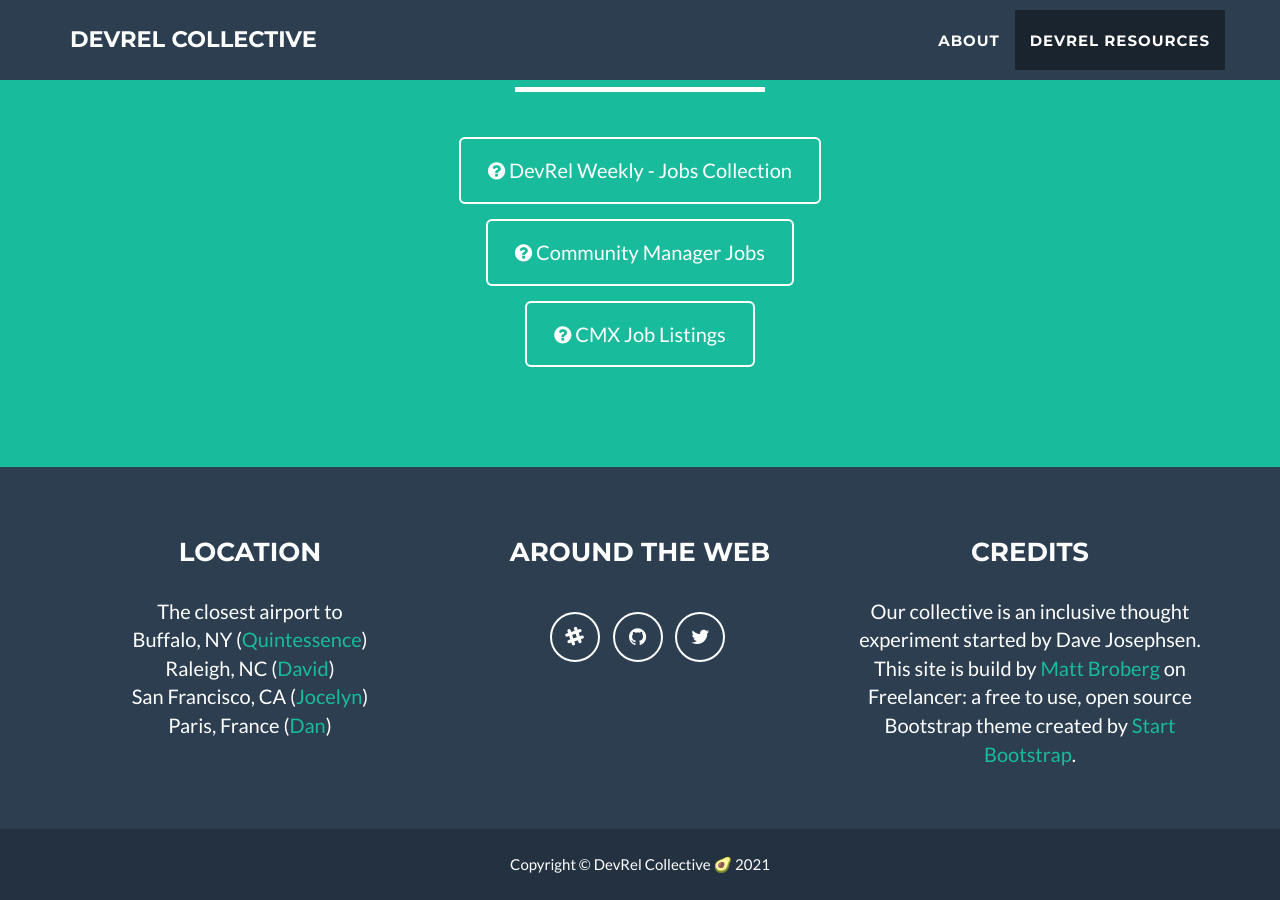
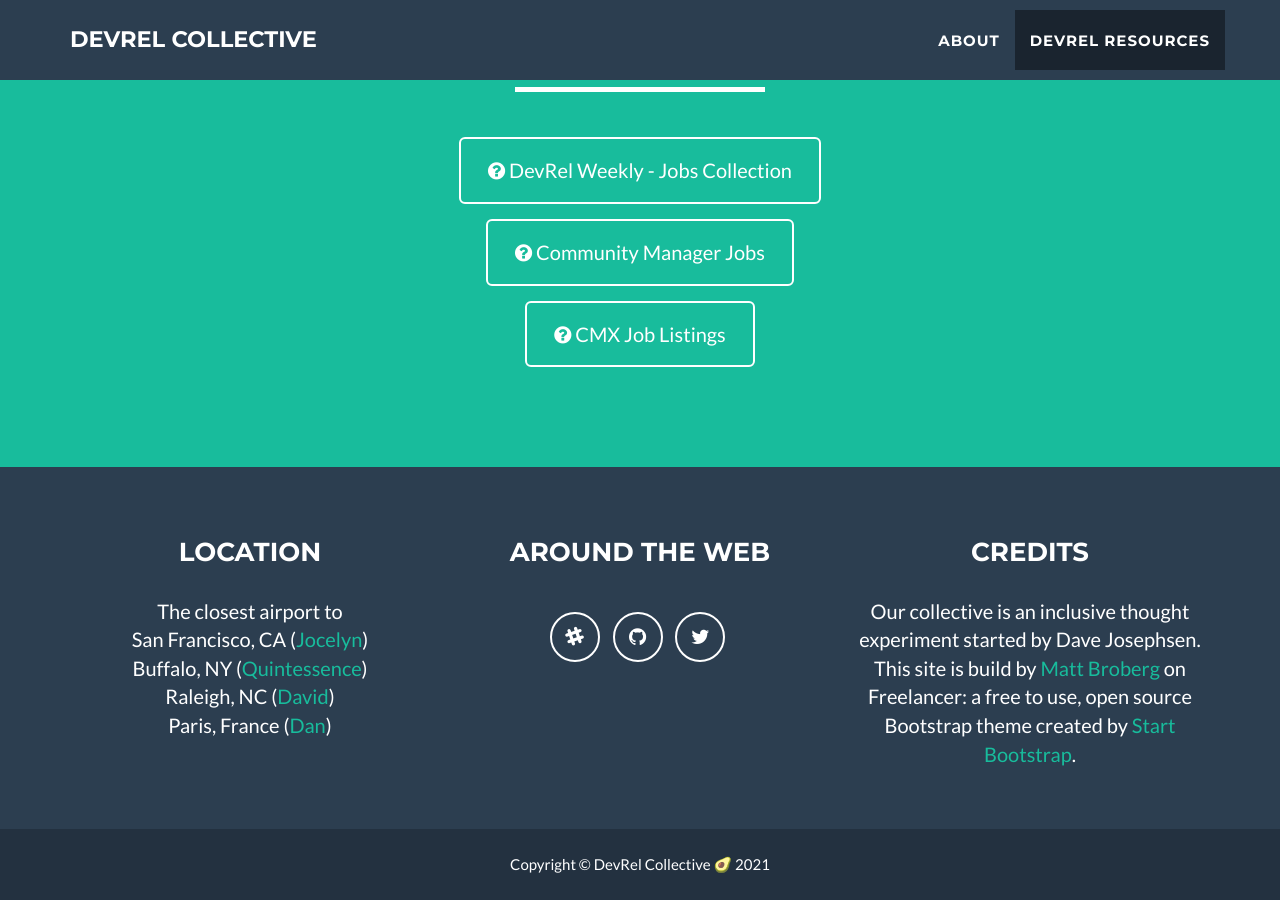
Before and after one commit to evangelistcollective/evangelistcollective.github.io, a Jekyll site: the page built from index.html, in a window 1280 px wide and 900 px high, scrolled down 3730 px. Built offline with Jekyll 4.4.1, drawn with Linux system fonts in a browser that asks for light colours; part of the change alters nothing that is shown.

```diff
--- a/_config.yml
+++ b/_config.yml
@@ -33,9 +33,9 @@ social:
 # Postal address (add as many lines as necessary)
 address:
   - line: The closest airport to
+  - line: San Francisco, CA (<a href="https://twitter.com/bffjossy">Jocelyn</a>)
   - line: Buffalo, NY (<a href="https://twitter.com/QuintessenceAnx">Quintessence</a>)
   - line: Raleigh, NC (<a href="https://twitter.com/davidgsIoT">David</a>)
-  - line: San Francisco, CA (<a href="https://twitter.com/bffjossy">Jocelyn</a>)
   - line: Paris, France (<a href="https://twitter.com/phrawzty">Dan</a>)
 
 # Credits content
```
